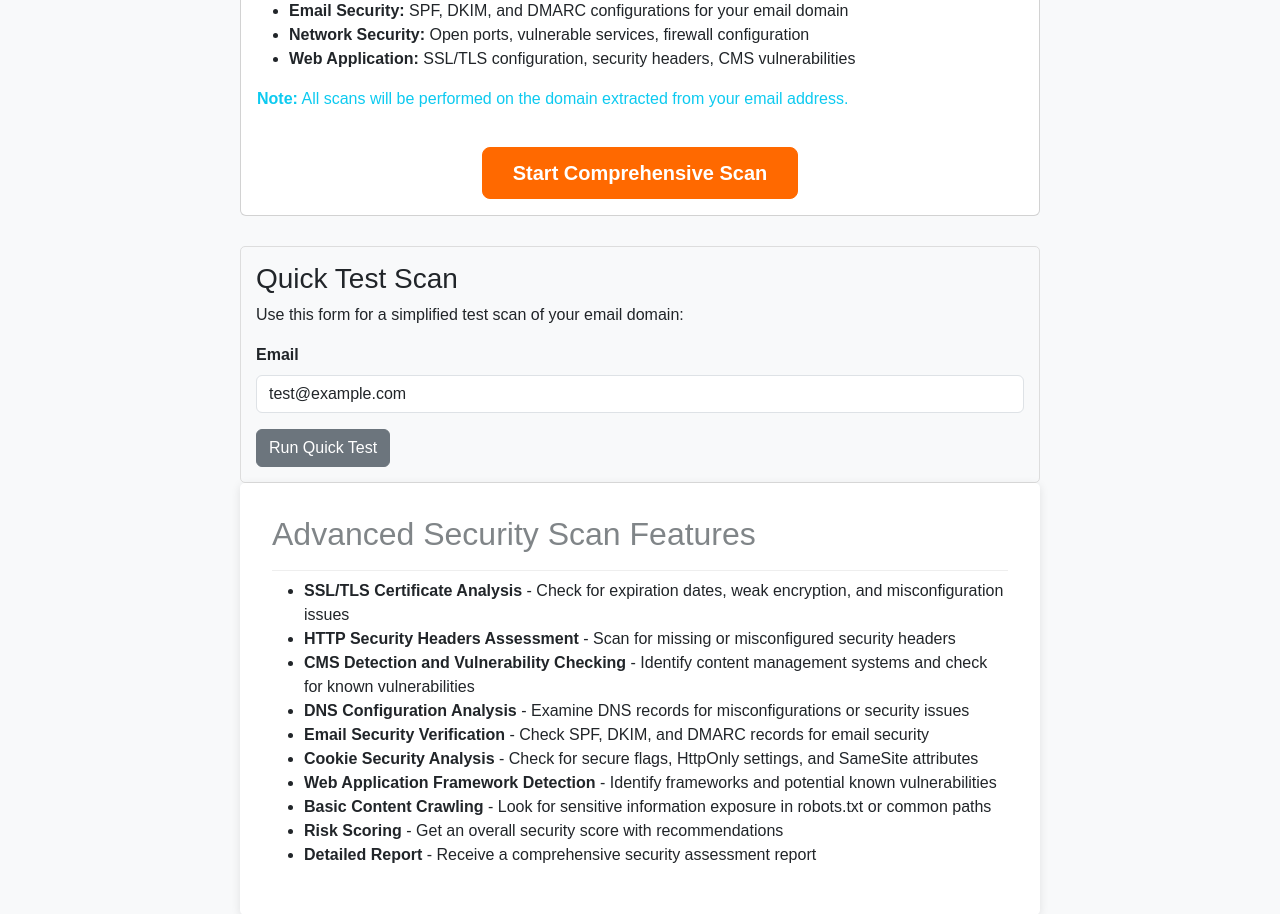
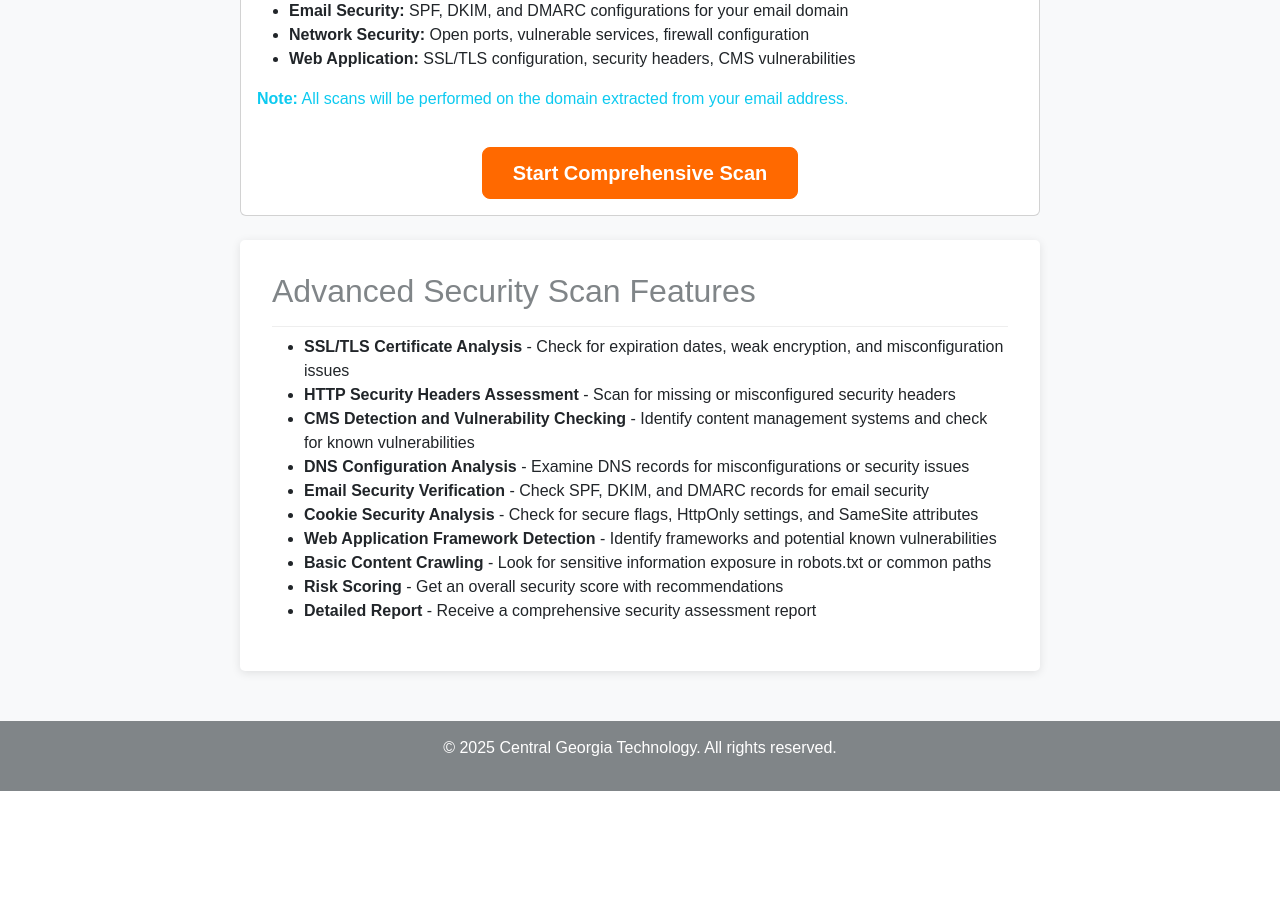
Before and after one commit to Gerrit8008/Scanner, a Flask app: page /scan in a window 1280 px wide. Shown: the part 1105-2019 px from the top of the page. After the commit the page ends 1896 px from the top, so only its background shows below. Run offline with Flask 2, Linux system fonts and the light colour scheme.

Commit message:
Update scan.html

```diff
--- a/templates/scan.html
+++ b/templates/scan.html
@@ -129,15 +129,6 @@
             border-bottom: 1px solid #eee;
             padding-bottom: 1rem;
         }
-
-        /* Add a debug section style */
-        .debug-section {
-            margin-top: 30px;
-            padding: 15px;
-            background-color: #f8f9fa;
-            border: 1px solid #ddd;
-            border-radius: 5px;
-        }
     </style>
 </head>
 <body>
@@ -221,18 +212,7 @@
                 </div>
             </div>
 
-            <!-- Modified Debug Form -->
-            <div class="debug-section">
-                <h3>Quick Test Scan</h3>
-                <p>Use this form for a simplified test scan of your email domain:</p>
-                <form action="/simple_scan" method="post">
-                    <div class="mb-3">
-                        <label for="test_email" class="form-label">Email</label>
-                        <input type="email" class="form-control" id="test_email" name="email" value="test@example.com">
-                    </div>
-                    <button type="submit" class="btn btn-secondary">Run Quick Test</button>
-                </form>
-            </div>
+            <!-- Quick Test Scan section removed -->
 
             <div class="enhanced-features">
                 <h2>Advanced Security Scan Features</h2>
```
